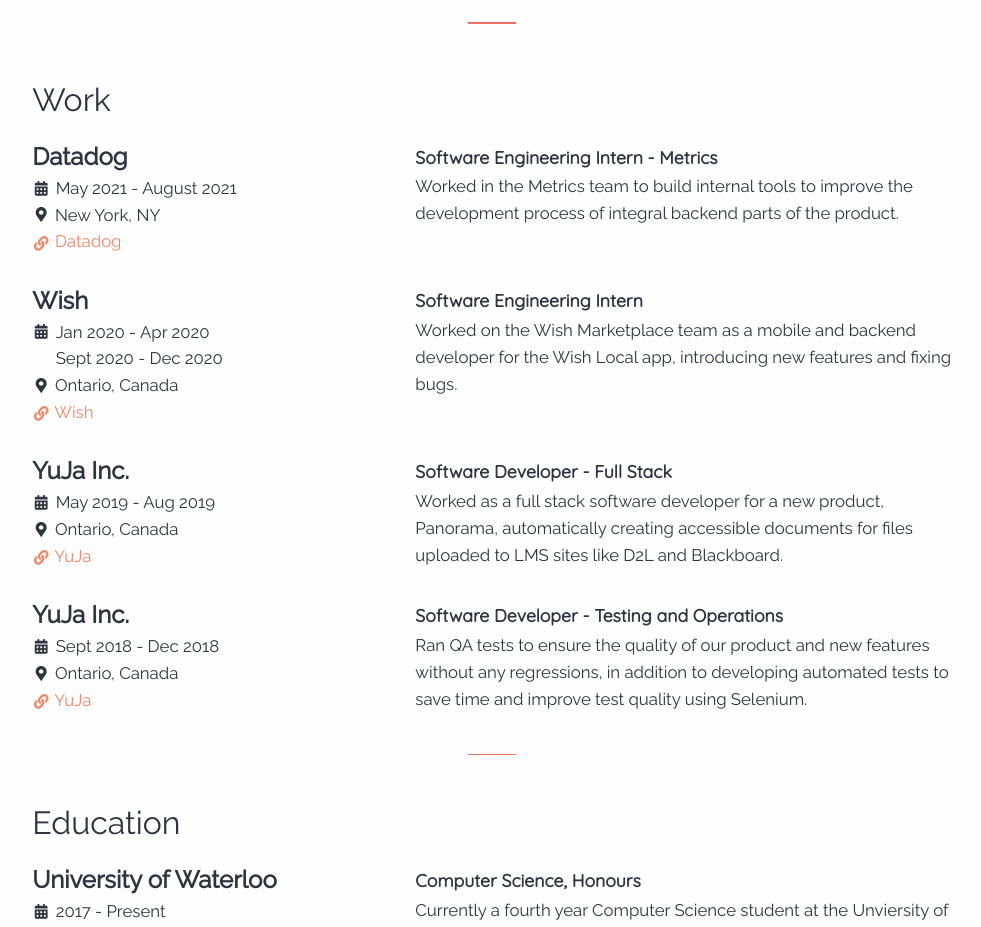
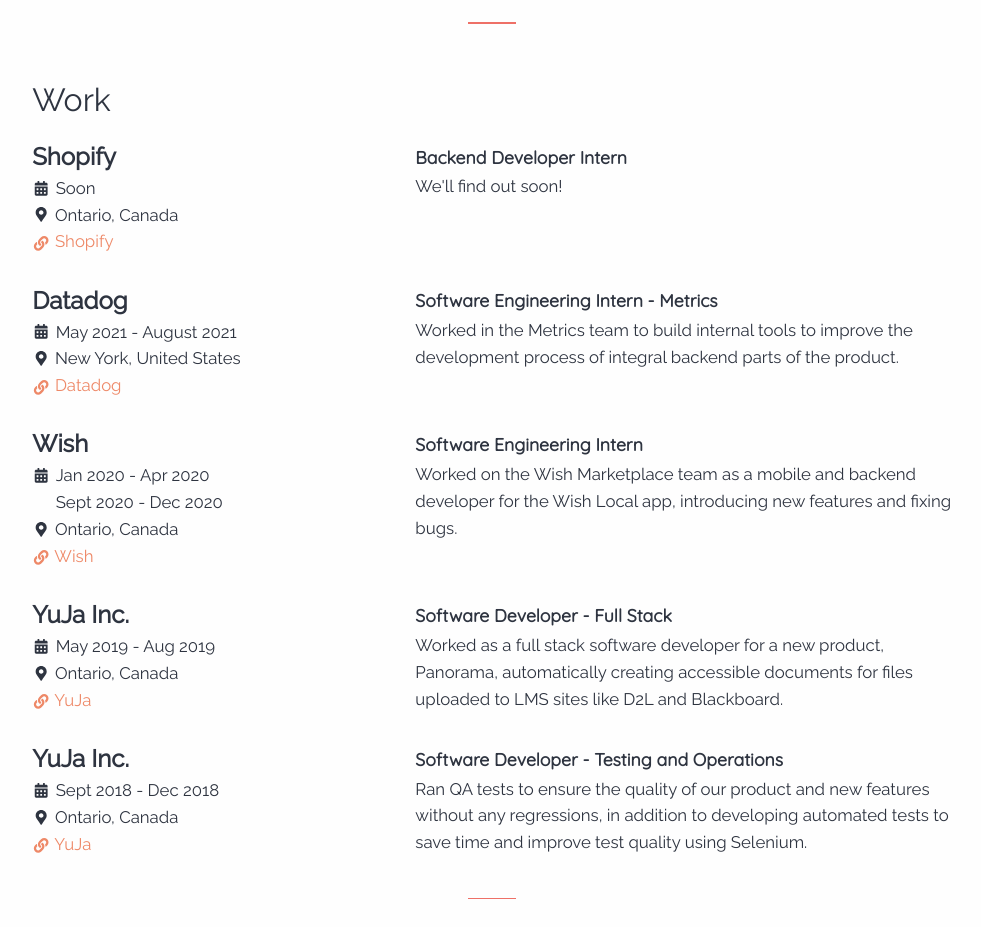
Before and after one commit to ClementTsang/clementtsang.github.io, a Vue app: page / in a window 1280 px wide. Shown: the part 960-1887 px from the top of the page, without its empty margins (148-1129 px from the left). Built offline with nearby package versions, Linux system fonts and the light colour scheme.

Commit message:
Add entry

```diff
--- a/src/components/Experience.vue
+++ b/src/components/Experience.vue
@@ -7,11 +7,21 @@
         <br />
         <p class="subtitle">Work</p>
         <WorkInfo
+          entry-title="Shopify"
+          :date-range="['Soon']"
+          job-position="Backend Developer Intern"
+          job-description="We'll find out soon!"
+          job-location="Ontario, Canada"
+          job-website="https://www.shopify.ca/"
+          job-website-name="Shopify"
+          style="padding-bottom: 2rem"
+        />
+        <WorkInfo
           entry-title="Datadog"
           :date-range="['May 2021 - August 2021']"
           job-position="Software Engineering Intern - Metrics"
           job-description="Worked in the Metrics team to build internal tools to improve the development process of integral backend parts of the product."
-          job-location="New York, NY"
+          job-location="New York, United States"
           job-website="https://www.datadoghq.com/"
           job-website-name="Datadog"
           style="padding-bottom: 2rem"
```
